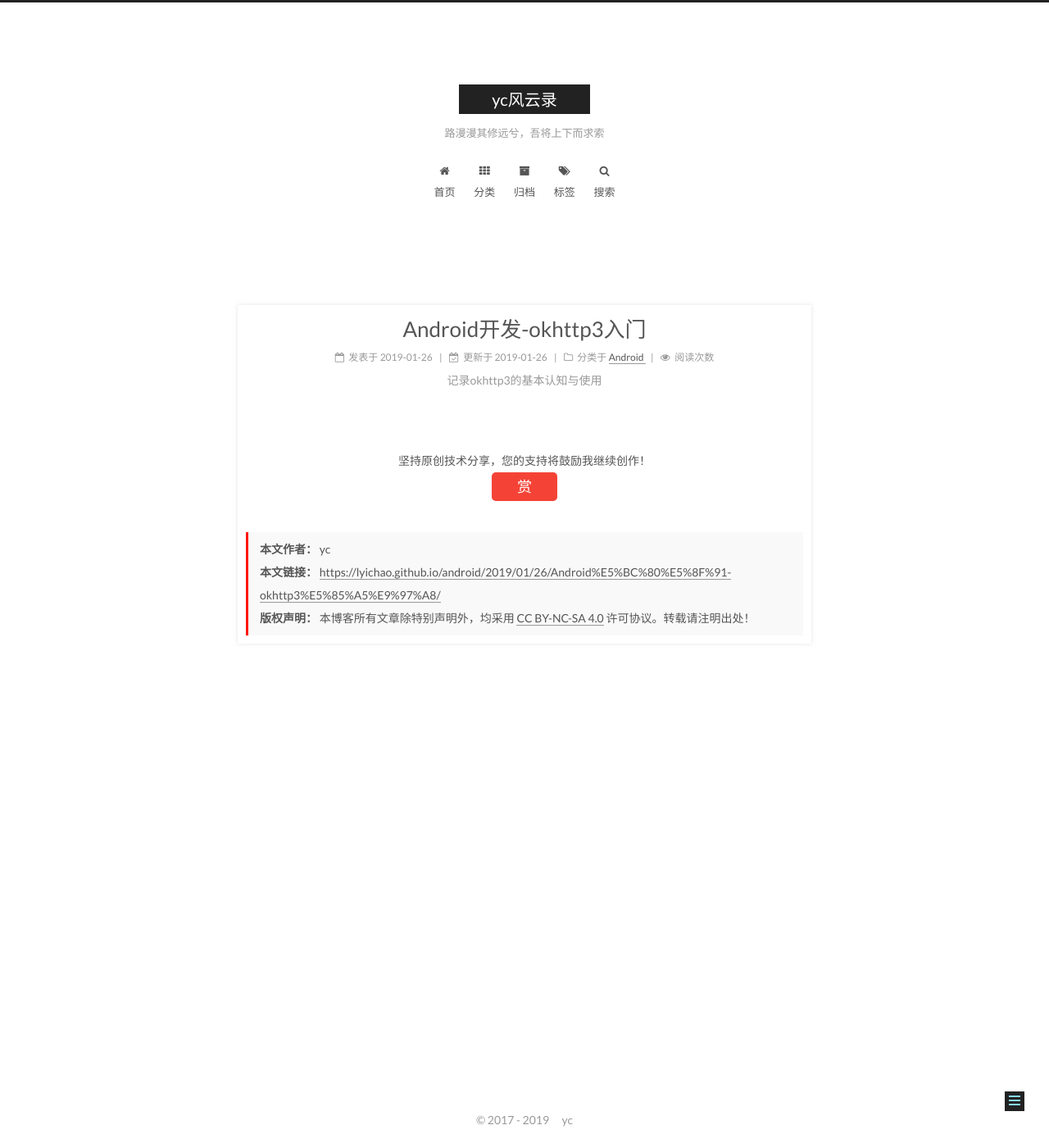
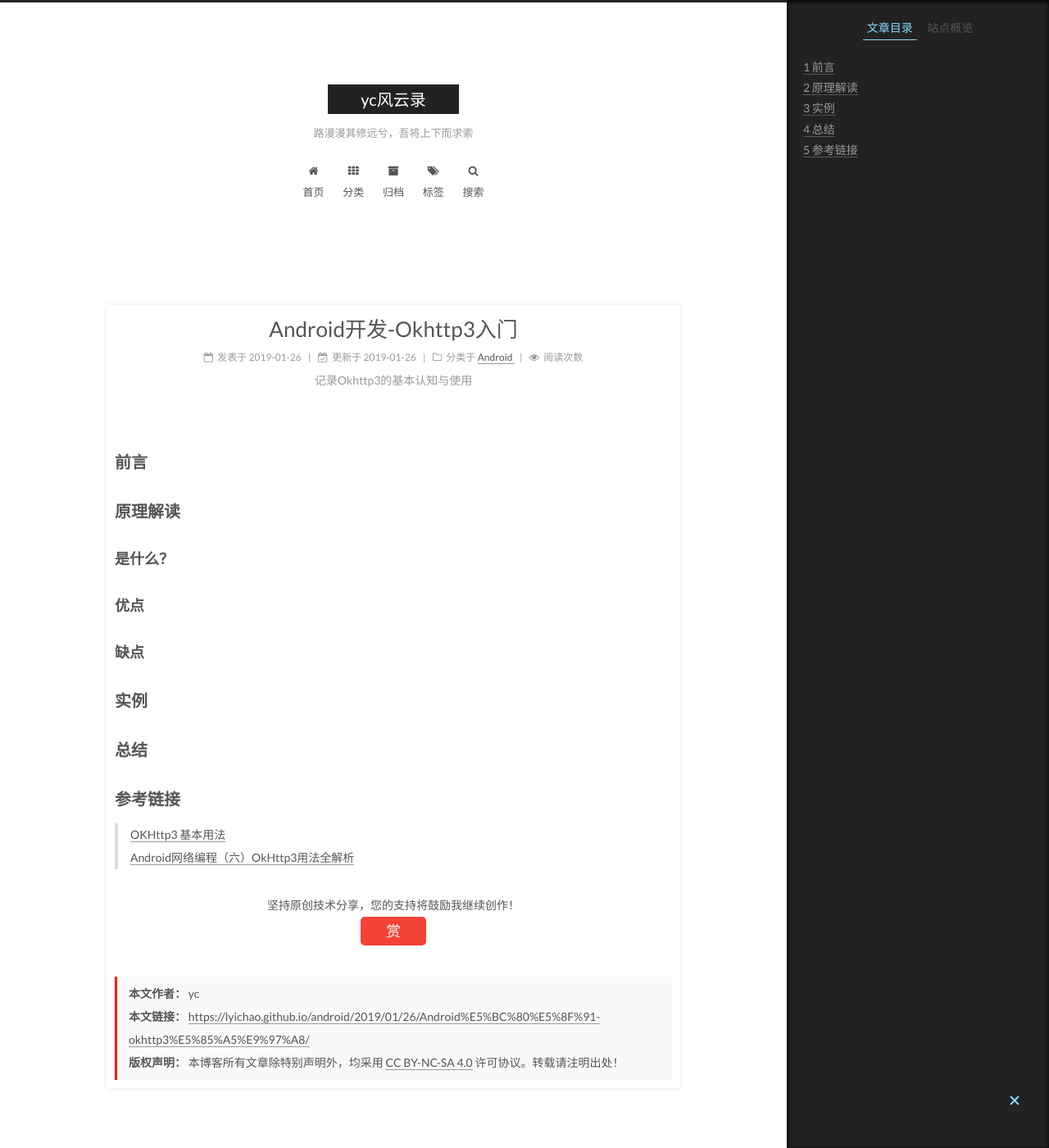
Before and after one commit to lyichao/lyichao.github.io, a Jekyll site: the page built from _posts/Android/2019-01-26-Android开发-okhttp3入门.md, in a window 1280 px wide and 1400 px high. Shown: the whole window at 82% size. Built offline with Jekyll 4.4.1, drawn with Linux system fonts in a browser that asks for light colours; comment, search, counter and statistics services are not loaded.

Commit message:
更新文章

```diff
--- a/_posts/Android/2019-01-26-Android开发-okhttp3入门.md
+++ b/_posts/Android/2019-01-26-Android开发-okhttp3入门.md
@@ -1,8 +1,40 @@
 ---
-title: Android开发-okhttp3入门
-description: <center>记录okhttp3的基本认知与使用</center>
+title: Android开发-Okhttp3入门
+description: <center>记录Okhttp3的基本认知与使用</center>
 categories:
  - Android
 tags: 框架
 updated: 2019-01-26 10:22:12
 ---
+
+## 前言
+
+>
+
+## 原理解读
+
+### 是什么？
+
+>
+
+### 优点
+
+>
+
+### 缺点
+
+>
+
+## 实例
+
+>
+
+## 总结
+
+>
+
+## 参考链接
+
+> [OKHttp3 基本用法](<https://www.jianshu.com/p/16ab28d40737>)
+>
+> [Android网络编程（六）OkHttp3用法全解析](<http://liuwangshu.cn/application/network/6-okhttp3.html>)
```
Also changed, not shown: _posts/Android/2019-01-21-Android开发-MVP框架学习记录.md (+1 -1 lines), _posts/Android/2019-01-25-Android开发-Retrofit2入门.md (+2 -0 lines).
